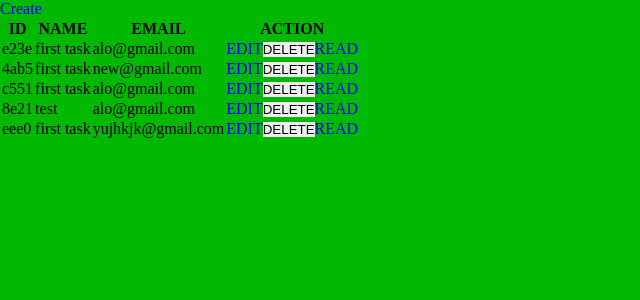
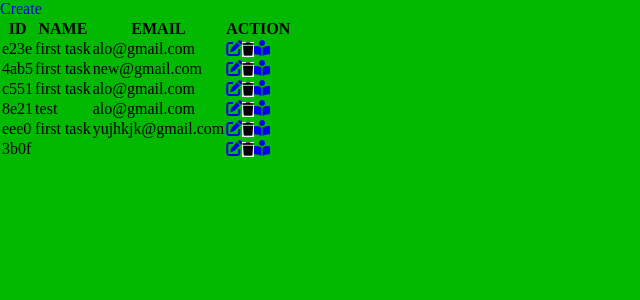
Before and after one commit to KiwiScreams/React-Crud-App, a React (Vite) app: page /home in a window 1280 px wide. Shown: the top 300 px of the page, without its empty margins (0-640 px from the left). Built offline with nearby package versions, Linux system fonts and the light colour scheme; data requests are answered from the project's data file; the HTML template or start-up script is replaced by a standard one.

Commit message:
title and btn

```diff
--- a/index.html
+++ b/index.html
@@ -4,7 +4,7 @@
     <meta charset="UTF-8" />
     <link rel="icon" type="image/svg+xml" href="/vite.svg" />
     <meta name="viewport" content="width=device-width, initial-scale=1.0" />
-    <title>Vite + React</title>
+    <title>Crud App</title>
   </head>
   <body>
     <div id="root"></div>
--- a/src/data/db.json
+++ b/src/data/db.json
@@ -26,6 +26,11 @@
       "id": "eee0",
       "name": "first task",
       "email": "yujhkjk@gmail.com"
+    },
+    {
+      "id": "3b0f",
+      "name": "",
+      "email": ""
     }
   ]
 }
--- a/src/pages/home/Home.jsx
+++ b/src/pages/home/Home.jsx
@@ -42,9 +42,15 @@ const Home = () => {
                   <td>{d.name}</td>
                   <td>{d.email}</td>
                   <td>
-                    <Link to={`/update/${d.id}`}>EDIT</Link>
-                    <button onClick={(e) => handleDelete(d.id)}>DELETE</button>
-                    <Link to={`/read/${d.id}`}>READ</Link>
+                    <Link to={`/update/${d.id}`}>
+                      <i class="fa-solid fa-pen-to-square"></i>
+                    </Link>
+                    <button onClick={(e) => handleDelete(d.id)}>
+                      <i class="fa-solid fa-trash"></i>
+                    </button>
+                    <Link to={`/read/${d.id}`}>
+                      <i class="fa-solid fa-book-open-reader"></i>
+                    </Link>
                   </td>
                 </tr>
               );
```
